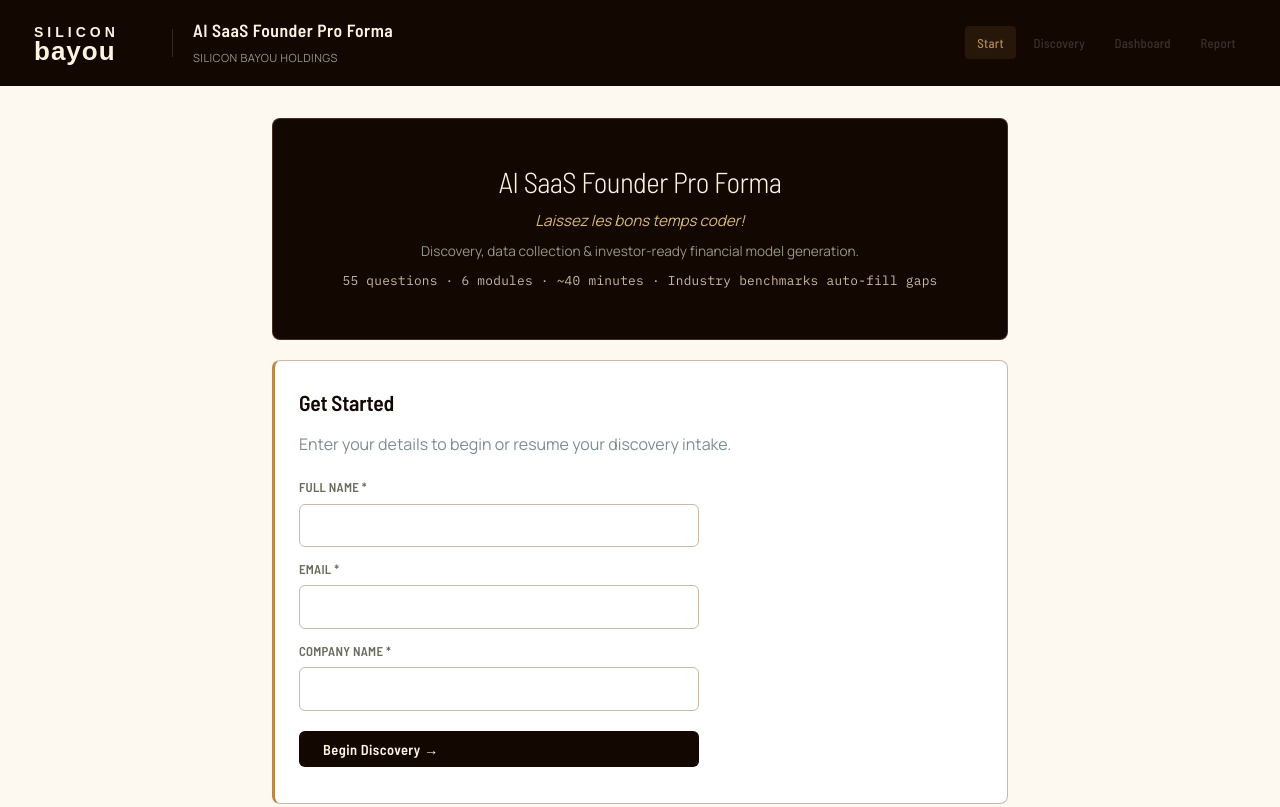
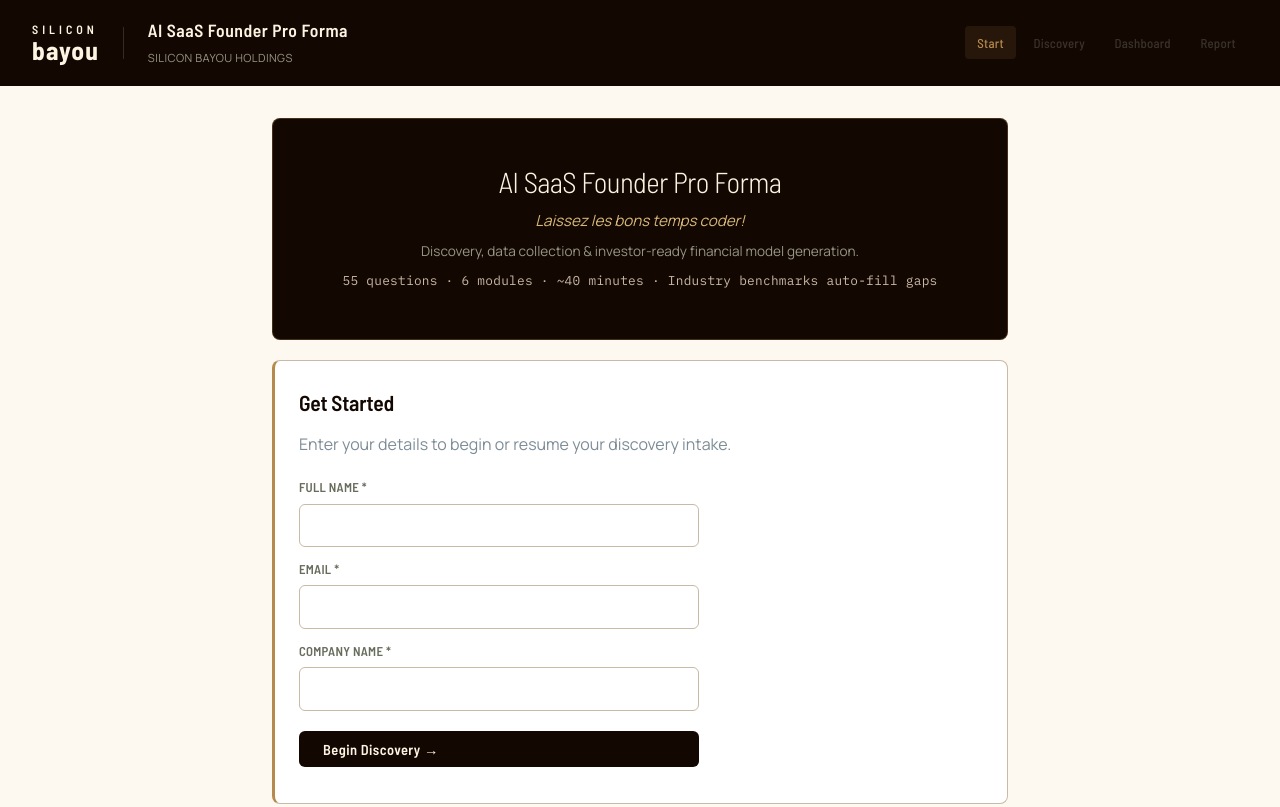
Before and after one commit to beckySB/SB-Pro-Forma, a website: page public/index.html in a window 1280 px wide. Shown: the top 807 px of the page. Drawn offline with Linux system fonts and the light colour scheme.

Commit message:
Replace SVG logo with HTML text — no more compression
Logo is now pure HTML/CSS text using Barlow Semi Condensed:
  SILICON (0.75rem, weight 600, 4px letter-spacing)
  bayou   (1.6rem, weight 700, 1px letter-spacing)
Cannot be smushed — renders at native font size always.

```diff
--- a/public/index.html
+++ b/public/index.html
@@ -24,7 +24,7 @@
     /* Header */
     .header{background:var(--deep-black);color:var(--warm-cream);padding:1rem 2rem;display:flex;justify-content:space-between;align-items:center;position:sticky;top:0;z-index:100}
     .header-brand{display:flex;align-items:center;gap:1rem}
-    .header-logo{height:44px;width:auto;flex-shrink:0;min-width:100px}
+    .header-logo-text{flex-shrink:0;white-space:nowrap}
     .header-text h1{font-size:1.1rem;font-weight:600;letter-spacing:0.5px;color:var(--warm-cream)}
     .header-text span{font-size:0.7rem;color:var(--cypress-mist);letter-spacing:0.04em}
     .header-nav{display:flex;gap:0.35rem}
@@ -143,8 +143,11 @@
 <body>
   <div class="header">
     <div class="header-brand">
-      <img src="/sbh-logo.svg" alt="Silicon Bayou" class="header-logo">
-      <div style="width:1px;height:28px;background:rgba(253,244,226,0.15);margin:0 0.25rem;"></div>
+      <div class="header-logo-text">
+        <div style="font-family:'Barlow Semi Condensed',sans-serif;font-size:0.75rem;font-weight:600;letter-spacing:4px;color:var(--warm-cream);line-height:1;">SILICON</div>
+        <div style="font-family:'Barlow Semi Condensed',sans-serif;font-size:1.6rem;font-weight:700;letter-spacing:1px;color:var(--warm-cream);line-height:1;margin-top:2px;">bayou</div>
+      </div>
+      <div style="width:1px;height:32px;background:rgba(253,244,226,0.15);margin:0 0.5rem;"></div>
       <div class="header-text">
         <h1>AI SaaS Founder Pro Forma</h1>
         <span>SILICON BAYOU HOLDINGS</span>
```
